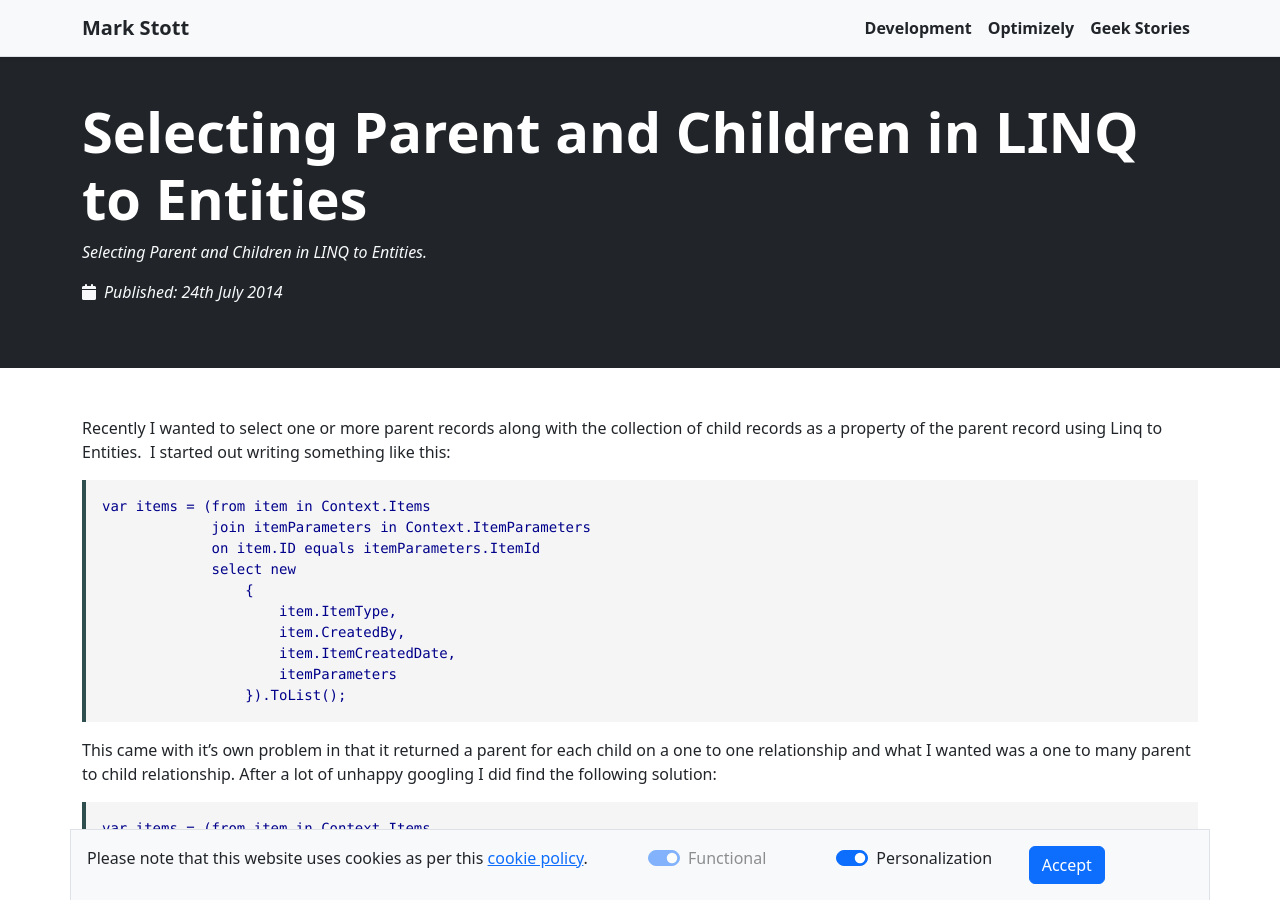
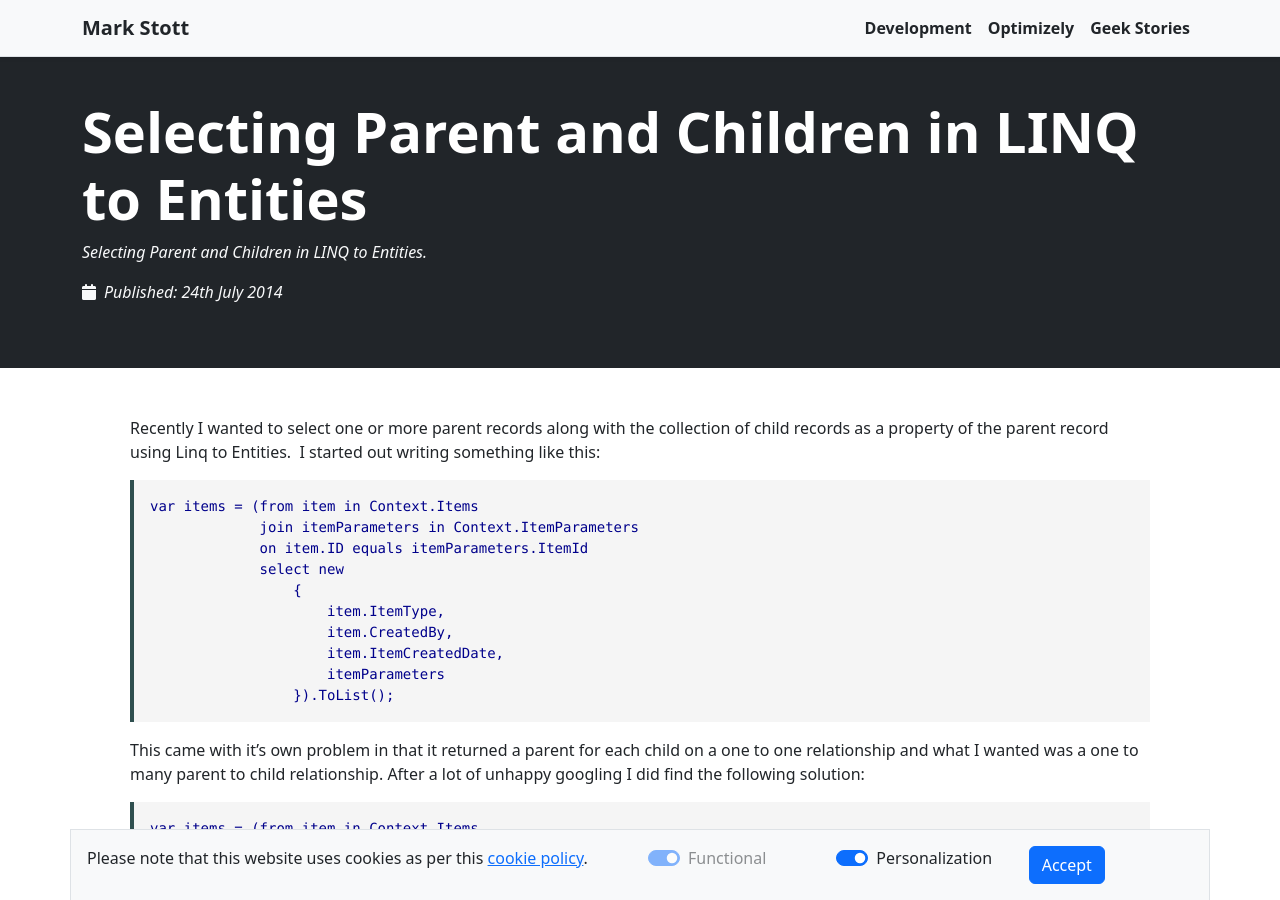
Before and after one commit to GeekInTheNorth/GeekInTheNorth.github.io, a Jekyll site: the page built from _posts/2014-07-24-selecting-parent-and-children-in-linq-to-entities.md, in a window 1280 px wide and 900 px high. Built offline with Jekyll 4.4.1, drawn with Linux system fonts in a browser that asks for light colours.

Commit message:
Minor spacing changes for readability of articles

```diff
--- a/_layouts/post.html
+++ b/_layouts/post.html
@@ -38,8 +38,8 @@ layout: default
 
 {% endif %}
 
-<div class="container main-content mt-5">
-  <article>
+<div class="container-lg main-content mt-5">
+  <article class="px-md-3 px-lg-5">
       {{ content }}
 
       <div>
@@ -69,8 +69,8 @@ layout: default
 </div>
 
 {% if page.relatedArticles %}
-<div class="container-fluid bg-dark py-3 my-4">
-  <section class="container">
+<div class="container-fluid bg-dark py-3 px-0 my-4">
+  <section class="container-lg">
     <h2 class="mb-3 text-light">Related Articles</h2>
     <div class="row g-4">
     {% for post in site.posts %}
```
